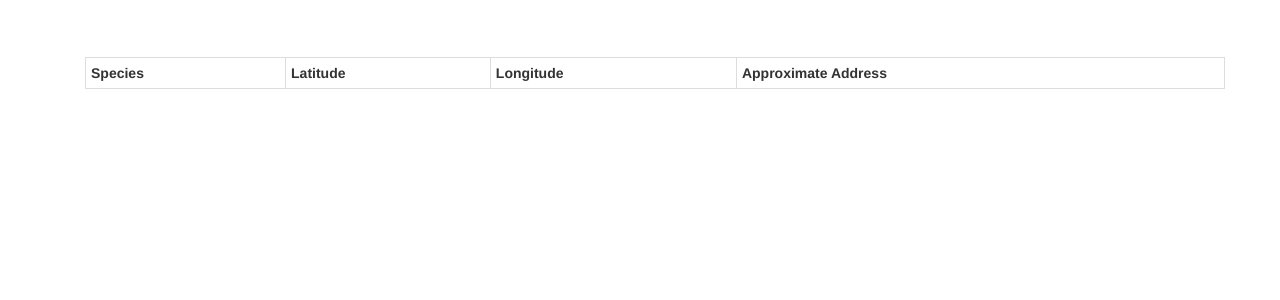
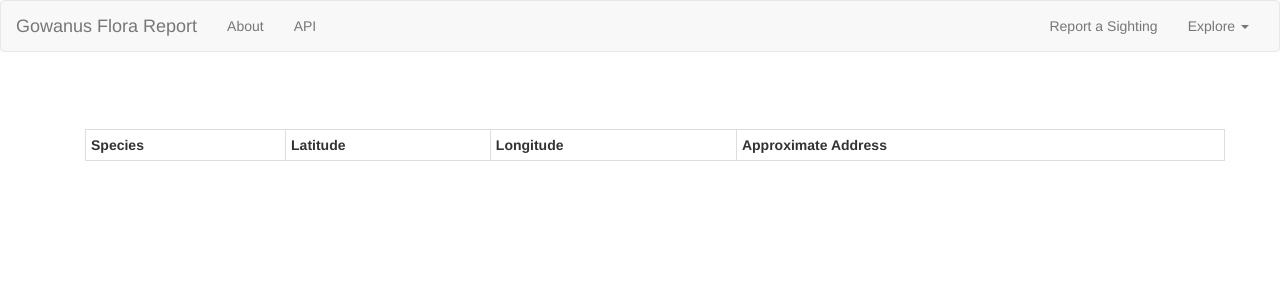
Before and after one commit to Kadee80/floraReportV1, a Flask app: page /allflora in a window 1280 px wide. Shown: the top 300 px of the page. Run offline with Flask 2, Linux system fonts and the light colour scheme; data that the repository does not hold is empty; parts of the project's set-up code (start-up, migrations or seed data) failed here and were passed over; some libraries are stand-ins or nearby versions.

Commit message:
added navbar

```diff
--- a/app.py
+++ b/app.py
@@ -9,7 +9,7 @@ from flask.ext.mongoengine import MongoEngine
 
 
 app = Flask(__name__)   # create our flask app
-app.config['CSRF_ENABLED'] = False
+#app.config['CSRF_ENABLED'] = False
 #app.config['SECRET_KEY'] = os.environ.get('SECRET_KEY')
 
 # --------- Database Connection ---------
--- a/templates/layout.html
+++ b/templates/layout.html
@@ -6,7 +6,7 @@
     <head>
         <meta charset="utf-8">
         <meta http-equiv="X-UA-Compatible" content="IE=edge,chrome=1">
-        <title></title>
+        <title>Gowanus Canal Flora Report</title>
         <meta name="description" content="Gowanus Species Report">
         <!-- Latest compiled and minified CSS -->
         <link rel="stylesheet" href="//netdna.bootstrapcdn.com/bootstrap/3.0.0/css/bootstrap.min.css">
@@ -15,11 +15,47 @@
 
 
         {% block styles %}{% endblock %}
+        <!-- fixed header bar -->
+<nav class="navbar navbar-default" role="navigation">
+  <div class="container-fluid">
+    <!-- Brand and toggle get grouped for better mobile display -->
+    <div class="navbar-header">
+      <button type="button" class="navbar-toggle" data-toggle="collapse" data-target="#bs-example-navbar-collapse-1">
+        <span class="sr-only">Toggle navigation</span>
+        <span class="icon-bar"></span>
+        <span class="icon-bar"></span>
+        <span class="icon-bar"></span>
+      </button>
+      <a class="navbar-brand" href="#">Gowanus Flora Report</a>
+    </div>
 
-    </head>
-    <body>
-    <div class="container"></div>
-<div class="container">
+    <!-- Collect the nav links, forms, and other content for toggling -->
+    <div class="collapse navbar-collapse" id="bs-example-navbar-collapse-1">
+      <ul class="nav navbar-nav">
+        <li><a href="#">About</a></li>
+        <li><a href="/data/flora">API</a></li>
+
+      </ul>
+
+      <ul class="nav navbar-nav navbar-right">
+        <li><a href="/">Report a Sighting</a></li>
+        <li class="dropdown">
+          <a href="#" class="dropdown-toggle" data-toggle="dropdown">Explore <b class="caret"></b></a>
+          <ul class="dropdown-menu">
+            <li><a href="#">Map</a></li>
+            <li><a href="#">Species Catalog</a></li>
+            <li><a href="#">Reported Species List</a></li>
+
+
+          </ul>
+        </li>
+      </ul>
+    </div><!-- /.navbar-collapse -->
+  </div><!-- /.container-fluid -->
+</nav>
+
+<div class="container" >
+
 
 
 
```
